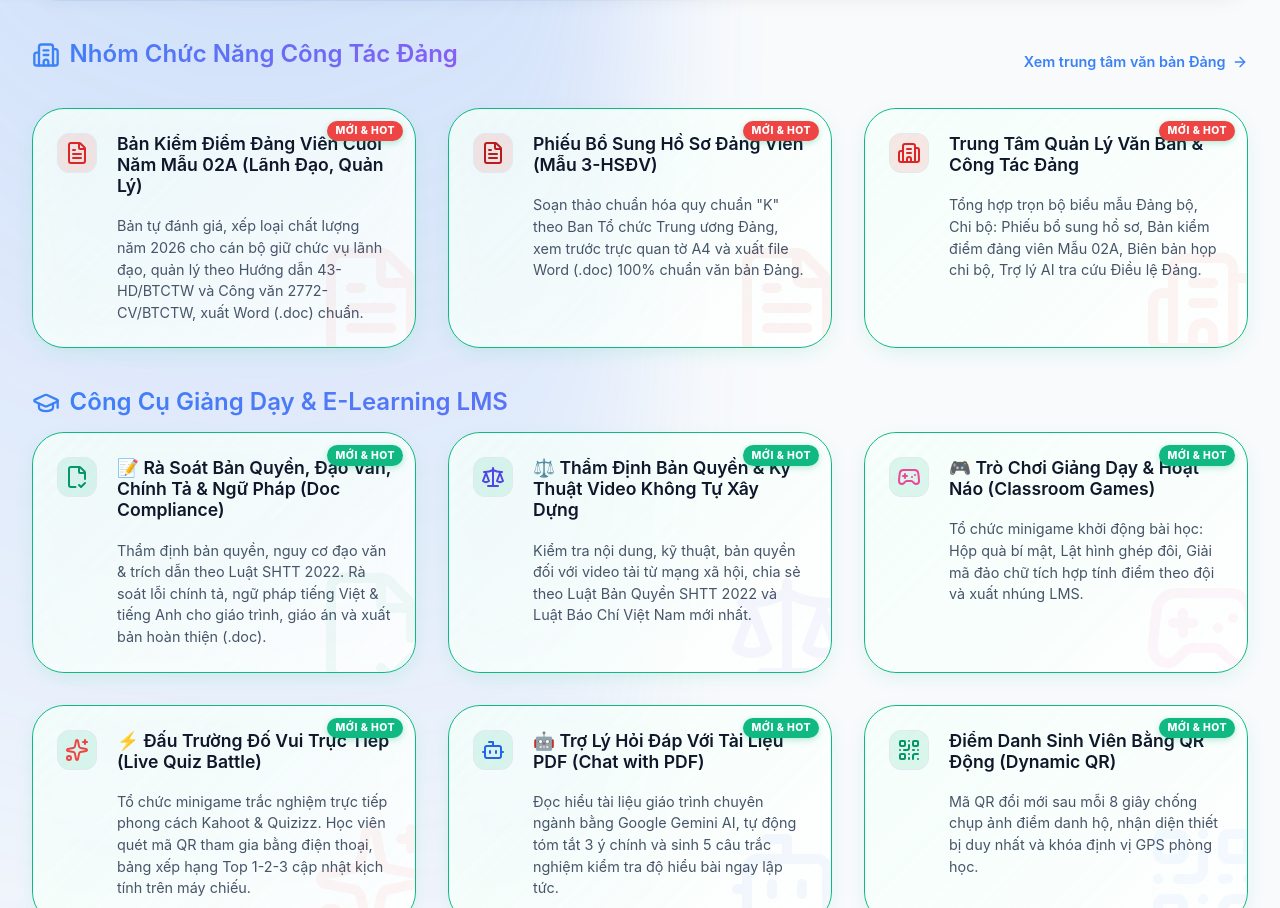
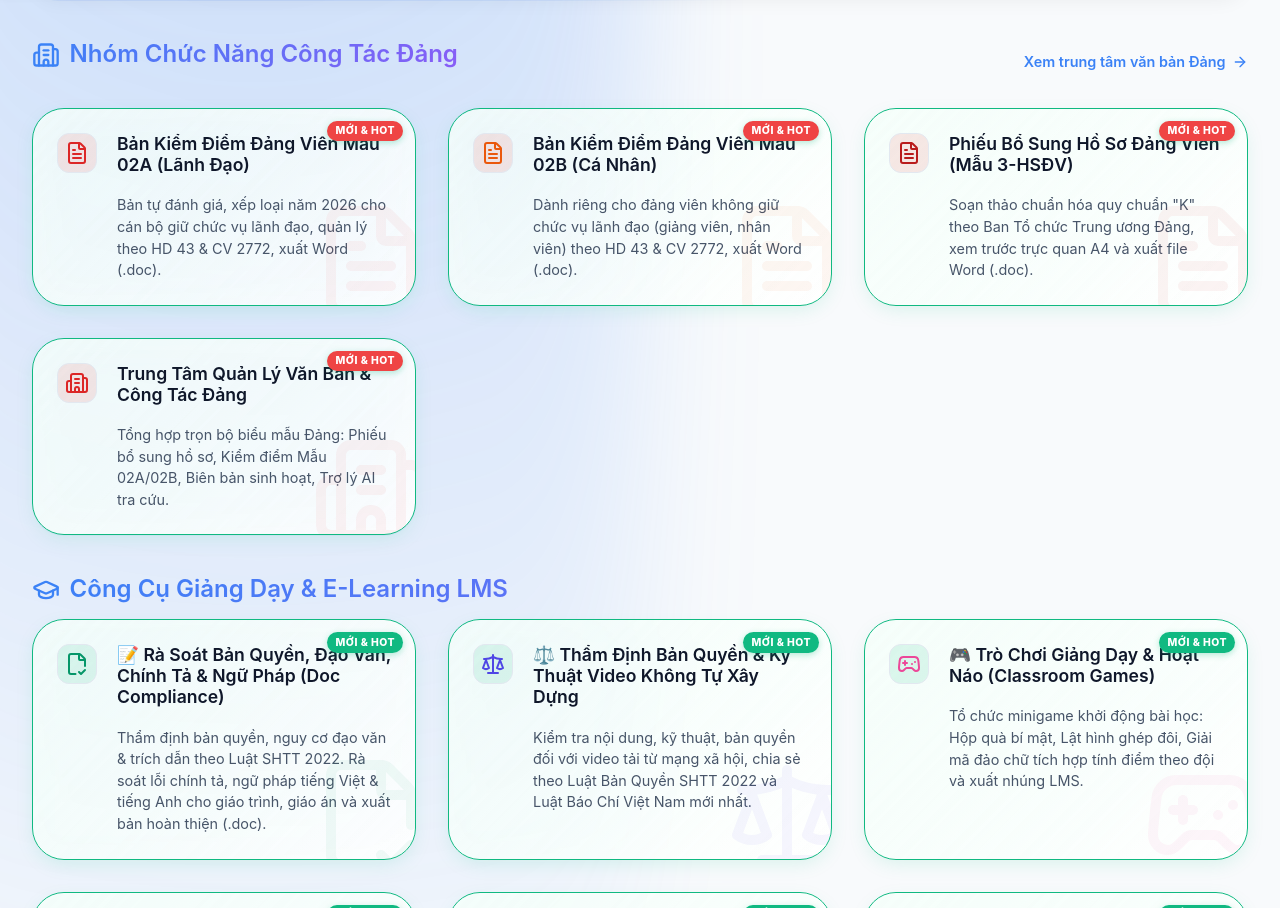
Before and after one commit to rchg2025/pdfstudio, a React (Vite) app: page / in a window 1280 px wide. Shown: the part 1059-1967 px from the top of the page. Built offline with nearby package versions, Linux system fonts and the light colour scheme; no server answers.

Commit message:
feat(party): update Home party tools cards to display both Mau 02A and Mau 02B

```diff
--- a/src/pages/Home.tsx
+++ b/src/pages/Home.tsx
@@ -68,22 +68,29 @@ const partyTools = [
   {
     path: '/ban-kiem-diem-dang-vien-mau-02a',
     icon: <FileText size={24} color="#dc2626" />,
-    title: 'Bản Kiểm Điểm Đảng Viên Cuối Năm Mẫu 02A (Lãnh Đạo, Quản Lý)',
-    desc: 'Bản tự đánh giá, xếp loại chất lượng năm 2026 cho cán bộ giữ chức vụ lãnh đạo, quản lý theo Hướng dẫn 43-HD/BTCTW và Công văn 2772-CV/BTCTW, xuất Word (.doc) chuẩn.',
+    title: 'Bản Kiểm Điểm Đảng Viên Mẫu 02A (Lãnh Đạo)',
+    desc: 'Bản tự đánh giá, xếp loại năm 2026 cho cán bộ giữ chức vụ lãnh đạo, quản lý theo HD 43 & CV 2772, xuất Word (.doc).',
+    isHot: true
+  },
+  {
+    path: '/ban-kiem-diem-dang-vien-mau-02b',
+    icon: <FileText size={24} color="#ea580c" />,
+    title: 'Bản Kiểm Điểm Đảng Viên Mẫu 02B (Cá Nhân)',
+    desc: 'Dành riêng cho đảng viên không giữ chức vụ lãnh đạo (giảng viên, nhân viên) theo HD 43 & CV 2772, xuất Word (.doc).',
     isHot: true
   },
   {
     path: '/bo-sung-ho-so-dang-vien',
     icon: <FileText size={24} color="#b91c1c" />,
     title: 'Phiếu Bổ Sung Hồ Sơ Đảng Viên (Mẫu 3-HSĐV)',
-    desc: 'Soạn thảo chuẩn hóa quy chuẩn "K" theo Ban Tổ chức Trung ương Đảng, xem trước trực quan tờ A4 và xuất file Word (.doc) 100% chuẩn văn bản Đảng.',
+    desc: 'Soạn thảo chuẩn hóa quy chuẩn "K" theo Ban Tổ chức Trung ương Đảng, xem trước trực quan A4 và xuất file Word (.doc).',
     isHot: true
   },
   {
     path: '/cong-tac-dang',
     icon: <Building2 size={24} color="#dc2626" />,
     title: 'Trung Tâm Quản Lý Văn Bản & Công Tác Đảng',
-    desc: 'Tổng hợp trọn bộ biểu mẫu Đảng bộ, Chi bộ: Phiếu bổ sung hồ sơ, Bản kiểm điểm đảng viên Mẫu 02A, Biên bản họp chi bộ, Trợ lý AI tra cứu Điều lệ Đảng.',
+    desc: 'Tổng hợp trọn bộ biểu mẫu Đảng: Phiếu bổ sung hồ sơ, Kiểm điểm Mẫu 02A/02B, Biên bản sinh hoạt, Trợ lý AI tra cứu.',
     isHot: true
   }
 ];
```
